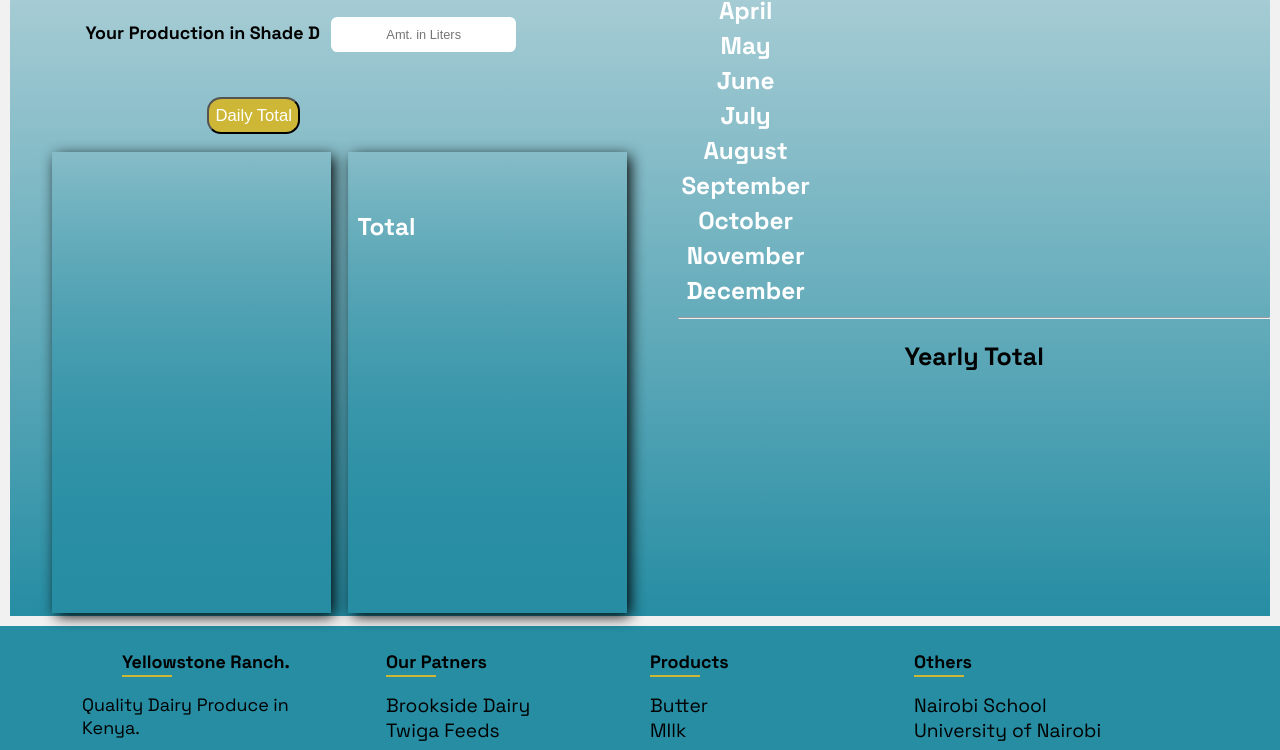
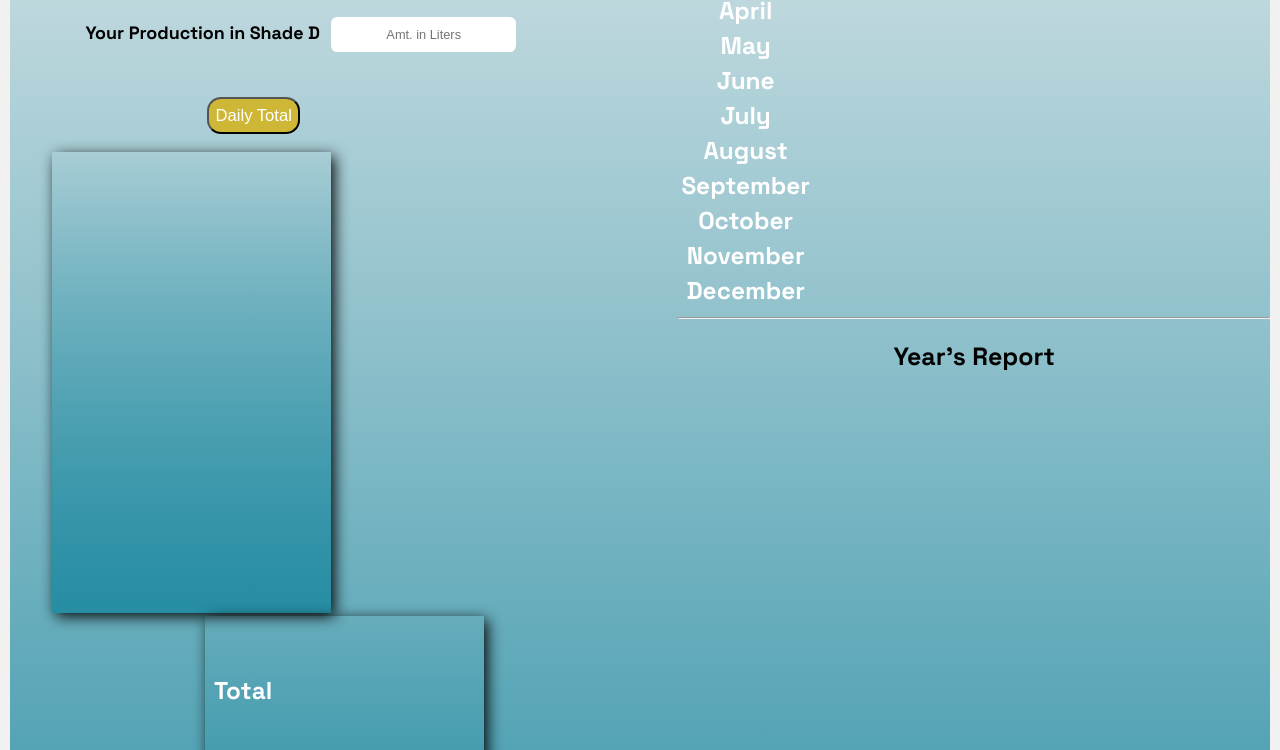
Before and after one commit to Felix-Barosio/Dairy_business, a plain HTML site: page index.html in a window 1280 px wide. Shown: the part 1424-2174 px from the top of the page. Drawn offline with Linux system fonts and the light colour scheme.

Commit message:
add corrections and improvements

```diff
--- a/index.html
+++ b/index.html
@@ -65,7 +65,7 @@
                     <button id="totals" type="submit" name="totals">Daily Total</button>
                     </div>
                 </form>
-                <div class="sums">
+                <div class="mon">
                     <article id="daily">
                         <table>
                             <tr>
@@ -101,7 +101,7 @@
                     <article id="weekly">
                         <table>
                             <tr>
-                                <th colspan="3"><h1 id="weeklyheading"></h1></th>
+                                <th colspan="3"><h1 id="weeklyH"></h1></th>
                             </tr>
                             <tr>
                                 <td id="desc1"></td>
@@ -185,7 +185,7 @@
                     </tr>
                 </table>
                 <hr>
-                <h2>Yearly Total</h2>
+                <h2>Year's Report</h2>
                 <h3 id="endyearincome"></h3>
 
 
```
